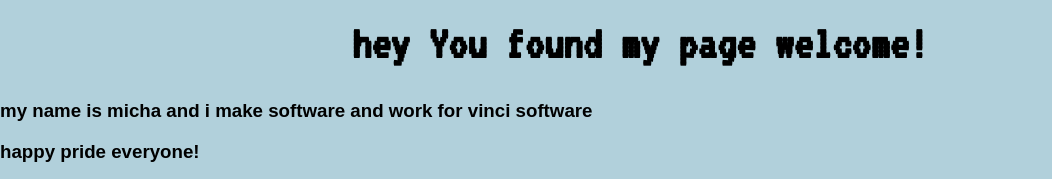
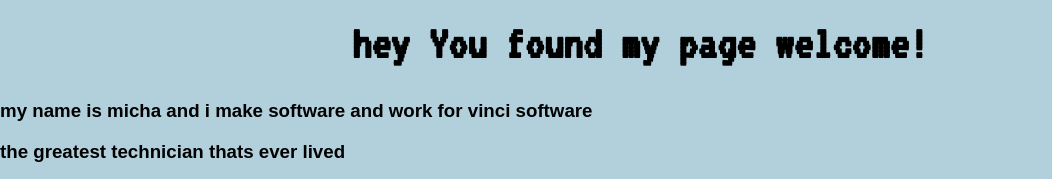
Before and after one commit to 190kabonkel/friendly-engine.github.io, a plain HTML site: page socials/pages/micha/micha_page.html in a window 1280 px wide. Shown: the top 179 px of the page, without its empty margins (0-1052 px from the left). Drawn offline with Linux system fonts and the light colour scheme.

Commit message:
Update micha_page.html

```diff
--- a/socials/pages/micha/micha_page.html
+++ b/socials/pages/micha/micha_page.html
@@ -9,7 +9,7 @@
 <body>
     <h1>hey You found my page welcome!</h1>
     <h3>my name is micha and i make software and work for vinci software</h3>
-    <h3>happy pride everyone!</h3>
+    <h3>the greatest technician thats ever lived </h3>
     <img src="./a-normal-photo-of-andy-salem-from-salem-techsperts-v0-5rh34wt1heif1.jpg" alt="i have a crush on salem techsperts">
     <iframe src="https://scratch.mit.edu/projects/1212720490/embed" allowtransparency="true" width="485" height="402" frameborder="0" scrolling="no" allowfullscreen></iframe>
    <audio controls>
```
